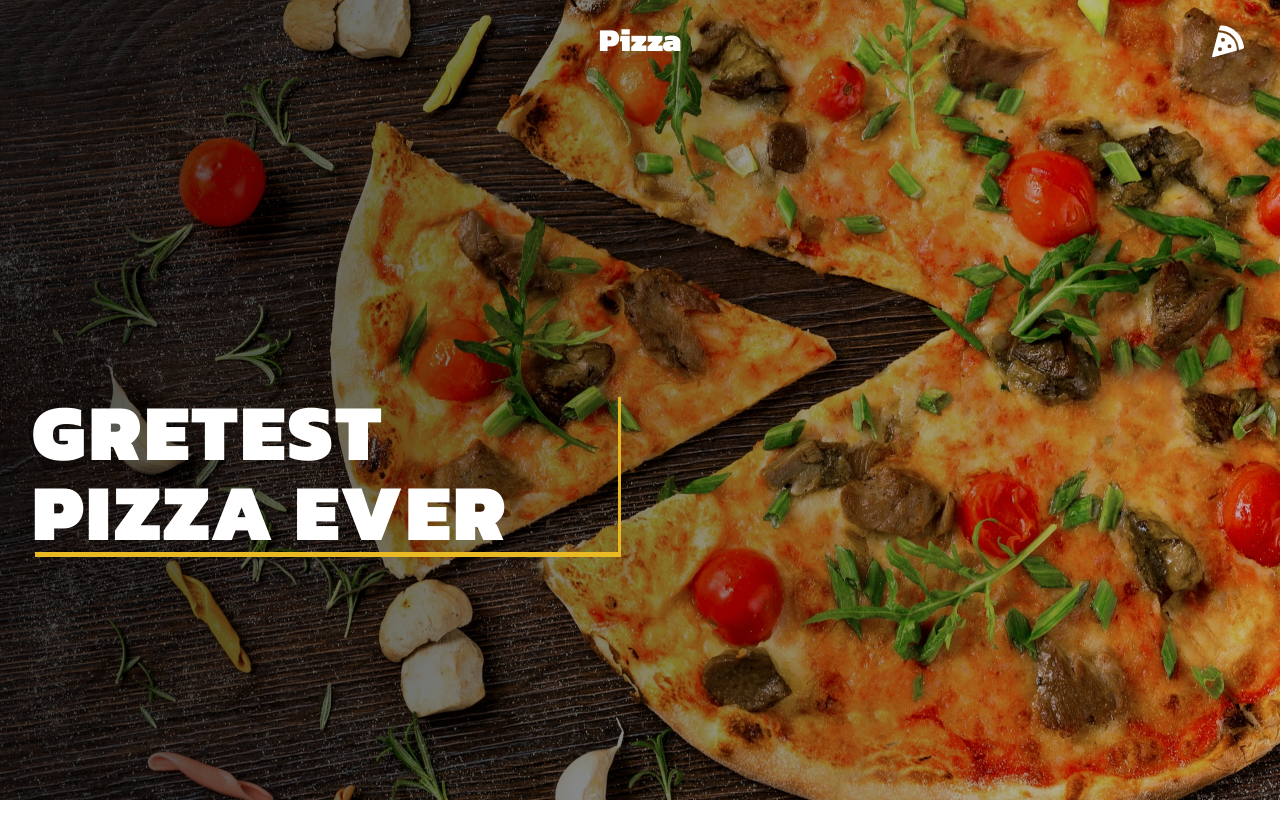
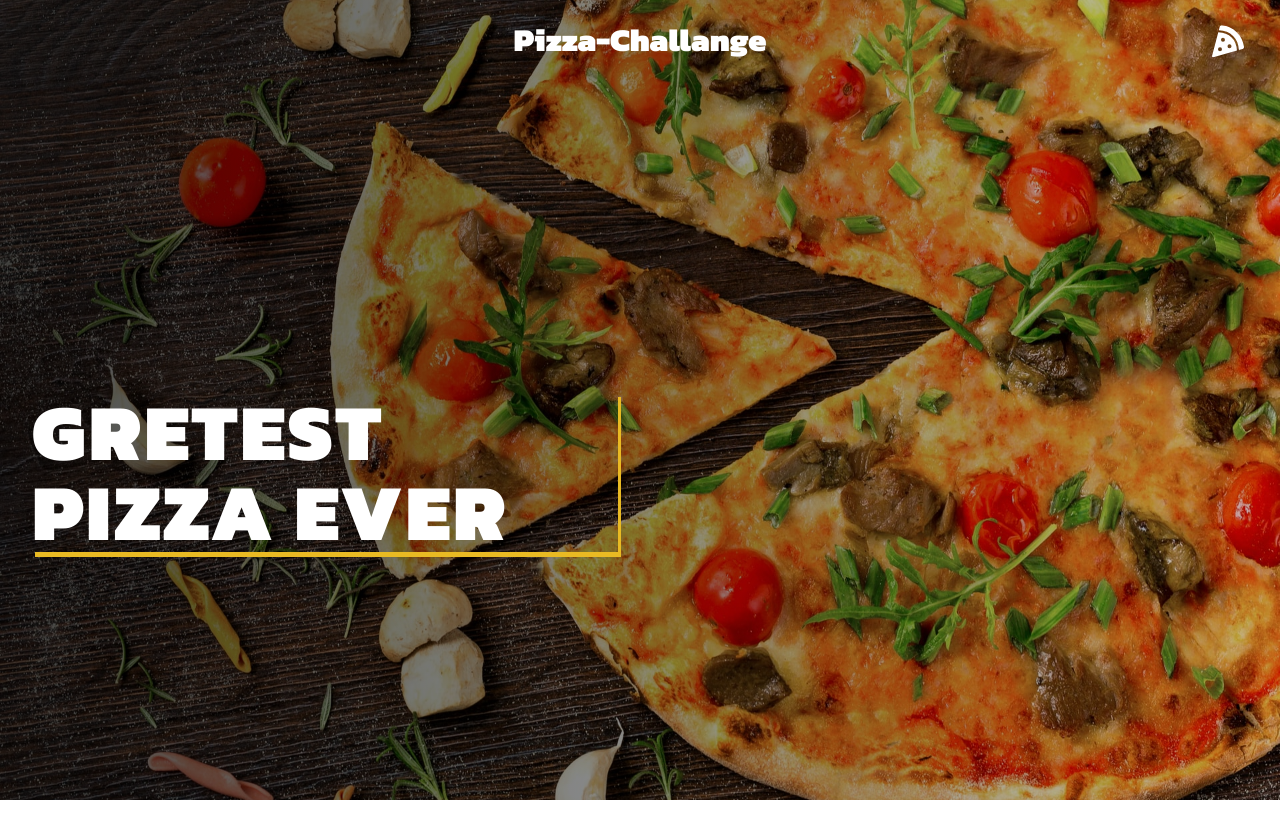
Before and after one commit to AshadurRahman/pizza-challenge, a React (Create React App) app: page / in a window 1280 px wide. Shown: the top 838 px of the page. Built offline with nearby package versions, Linux system fonts and the light colour scheme.

Commit message:
navbar updated

```diff
--- a/src/components/Navbar/index.js
+++ b/src/components/Navbar/index.js
@@ -5,7 +5,7 @@
     return (
         <>
             <Nav>
-                <NavLink to='/'> Pizza </NavLink>
+                <NavLink to='/'> Pizza-Challange </NavLink>
                 <NavIcon>
                     <Bars />
                 </NavIcon>
```
